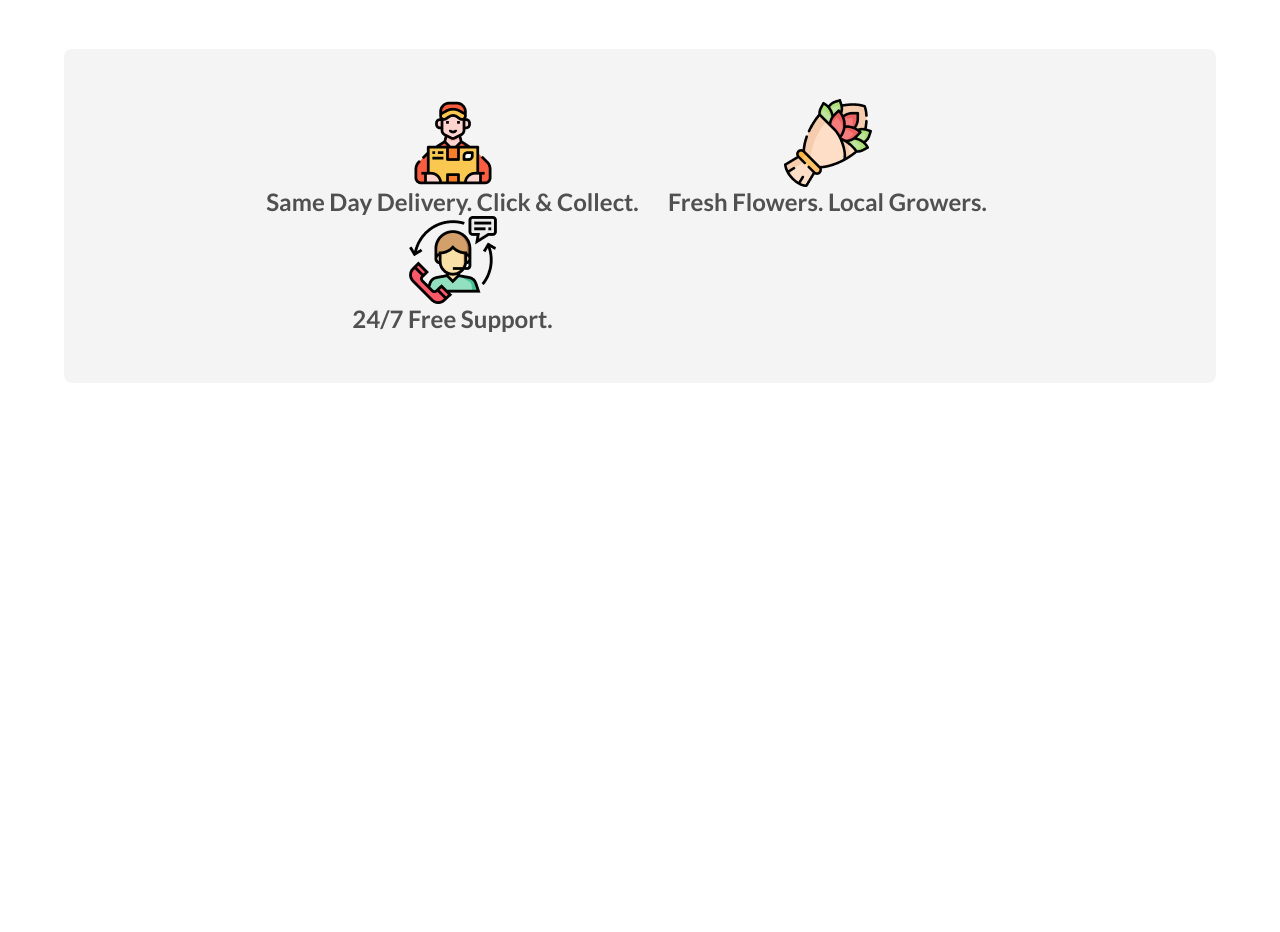
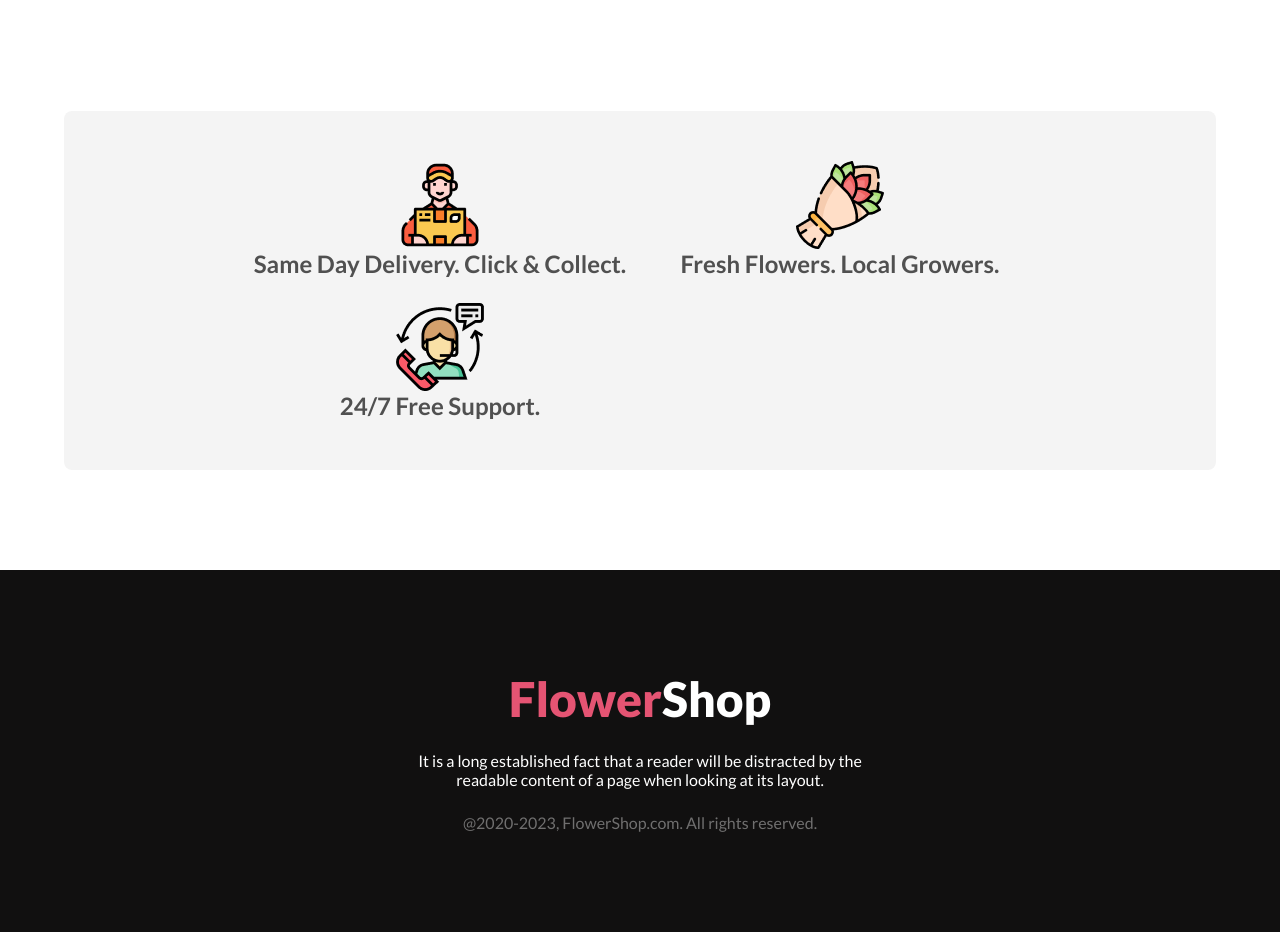
Before and after one commit to HiYasin/EDGE-IIUC-CBI-031-Front-ReactNode, a plain HTML site: page Week 02/Project Flowershop/index.html in a window 1280 px wide. Shown: the part 2029-2961 px from the top of the page. Before the commit the page ends 2412 px from the top, so only its background shows below. Drawn offline with Linux system fonts and the light colour scheme.

Commit message:
Footer completed card section width fix

```diff
--- a/Week 02/Project Flowershop/index.html
+++ b/Week 02/Project Flowershop/index.html
@@ -103,6 +103,13 @@
             </div>
         </div>
     </main>
+    <footer>
+        <div class="footer-wrapper">
+            <h1><span>Flower</span>Shop</h1>
+            <p class="footer-description">It is a long established fact that a reader will be distracted by the readable content of a page when looking at its layout.</p>
+            <p class="copyright">@2020-2023, FlowerShop.com. All rights reserved. </p>
+        </div>
+    </footer>
 </body>
 
 </html>
--- a/Week 02/Project Flowershop/style.css
+++ b/Week 02/Project Flowershop/style.css
@@ -157,6 +157,8 @@
 .card-img2{
     background: rgba(5, 151, 160, 0.15);
     align-items: center;
+    padding-top: 65px;
+    padding-bottom: 65px;
 }
 .card-img3{
     background: rgba(71, 125, 17, 0.15);
@@ -167,7 +169,6 @@
     margin-left: auto;
     margin-right: auto;
     width: 100%;
-    height: auto;
     margin-bottom: 0;
   }
 
@@ -186,11 +187,14 @@
     background: rgba(39, 39, 39, 0.05);
     border-radius: 8px;
     padding: 50px;
+    margin-top: 50px;
+    margin-bottom: 100px;
 }
 .feature-wrapper{
     display: grid;
     grid-template-columns: repeat(auto-fit, 375px);
     justify-content: center;
+    gap: 100px;
 }
 .feature-card{
     display: flex;
@@ -204,3 +208,35 @@
     font-weight: 600;
     color: rgba(39, 39, 39, 0.8)
 }
+@media (width >= 768px){
+    .feature-wrapper{
+        gap: 25px
+    }
+}
+
+/* Footer Style */
+footer{
+    background: var(--bg-black);
+    padding: 100px 0px;
+    color: #fff;
+}
+.footer-wrapper{
+    width: min(80%, 30rem);
+    margin-inline: auto;
+    text-align: center;
+}
+footer h1{
+    font-weight: 800;
+    font-size: clamp(2rem, 1.6522rem + 1.7391vw, 3rem);
+}
+footer h1 span{
+    color: var(--color-primary);
+}
+.footer-description{
+    margin: 24px 0px;
+}
+.copyright{
+    font-size: 16px;
+    font-weight: 400;
+    color: rgba(255, 255, 255, 0.4)
+}
```
